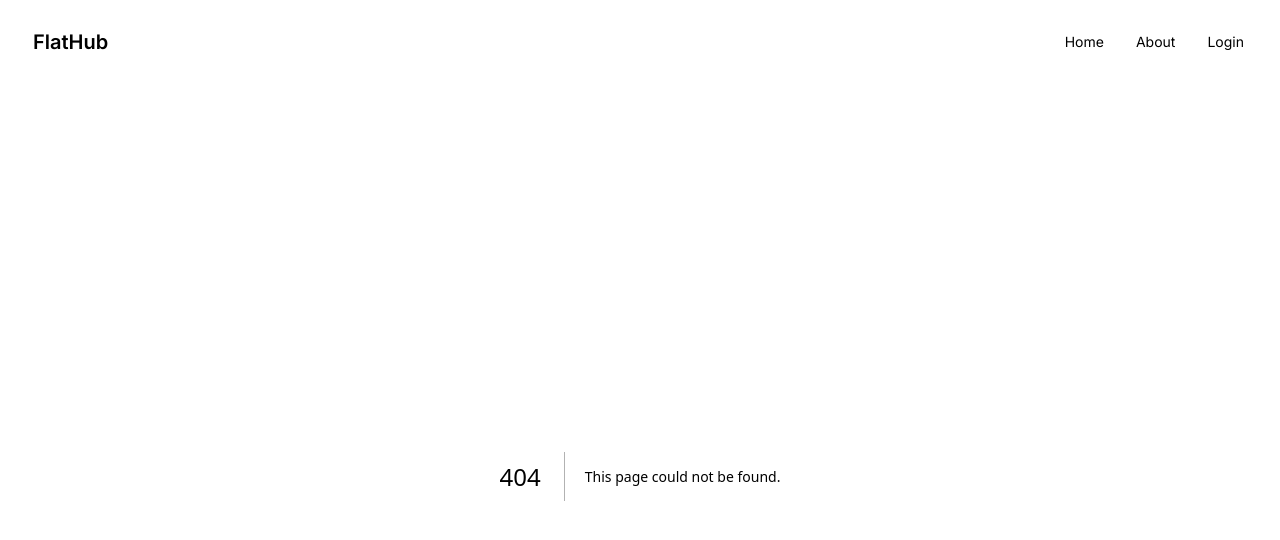
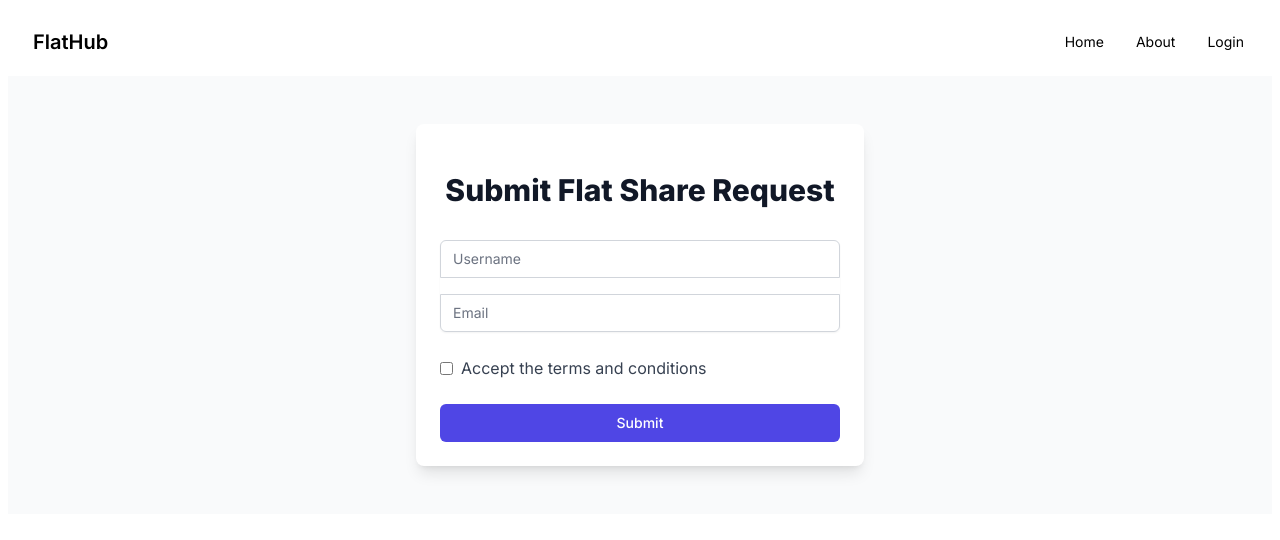
Before and after one commit to MehediMubin/flat-share-client, a Next.js app: page /request-flat in a window 1280 px wide. Before the commit this address had no page. Shown: the top 540 px of the page. Built offline with nearby package versions, Linux system fonts and the light colour scheme.

Commit message:
implemented flat-share-request page

```diff
--- a/src/app/flat/[flatId]/page.tsx
+++ b/src/app/flat/[flatId]/page.tsx
@@ -50,7 +50,7 @@
                   />
                )}
                <Link
-                  href={`/share?flatId=${flatId}`}
+                  href="/request-flat"
                   className="mt-5 inline-block bg-blue-500 text-white px-4 py-2 rounded"
                >
                   Share Request
--- /dev/null
+++ b/src/app/request-flat/page.tsx
@@ -0,0 +1,70 @@
+import Link from "next/link";
+import React from "react";
+
+const page = () => {
+   return (
+      <div>
+         <div className="h-screen-16 flex items-center justify-center bg-gray-50 py-12 px-4 sm:px-6 lg:px-8">
+            <div className="max-w-md w-full space-y-8 shadow-lg p-6 rounded-lg bg-white">
+               <div>
+                  <h2 className="mt-6 text-center text-3xl font-extrabold text-gray-900">
+                     Submit Flat Share Request
+                  </h2>
+               </div>
+               <form className="mt-8 space-y-6">
+                  <div className="rounded-md shadow-sm space-y-4">
+                     <div>
+                        <label htmlFor="usernameOrEmail" className="sr-only">
+                           Username
+                        </label>
+                        <input
+                           id="username"
+                           type="text"
+                           autoComplete="username"
+                           required
+                           className="appearance-none rounded-none relative block w-full px-3 py-2 border border-gray-300 placeholder-gray-500 text-gray-900 rounded-t-md focus:outline-none focus:ring-indigo-500 focus:border-indigo-500 focus:z-10 sm:text-sm"
+                           placeholder="Username"
+                        />
+                     </div>
+                     <div>
+                        <label htmlFor="email" className="sr-only">
+                           Email
+                        </label>
+                        <input
+                           id="email"
+                           type="email"
+                           autoComplete="email"
+                           required
+                           className="appearance-none rounded-none relative block w-full px-3 py-2 border border-gray-300 placeholder-gray-500 text-gray-900 rounded-b-md focus:outline-none focus:ring-indigo-500 focus:border-indigo-500 focus:z-10 sm:text-sm"
+                           placeholder="Email"
+                        />
+                     </div>
+                  </div>
+
+                  <div className="mt-4 flex items-center">
+                     <input
+                        type="checkbox"
+                        className="form-checkbox text-blue-500"
+                        required
+                     />
+                     <label className="ml-2 text-gray-700 dark:text-gray-200">
+                        Accept the terms and conditions
+                     </label>
+                  </div>
+
+                  <div>
+                     <button
+                        type="submit"
+                        className="group relative w-full flex justify-center py-2 px-4 border border-transparent text-sm font-medium rounded-md text-white bg-indigo-600 hover:bg-indigo-700 focus:outline-none focus:ring-2 focus:ring-offset-2 focus:ring-indigo-500"
+                     >
+                        Submit
+                     </button>
+                  </div>
+               </form>
+            </div>
+         </div>
+      </div>
+   );
+};
+
+export default page;
```
